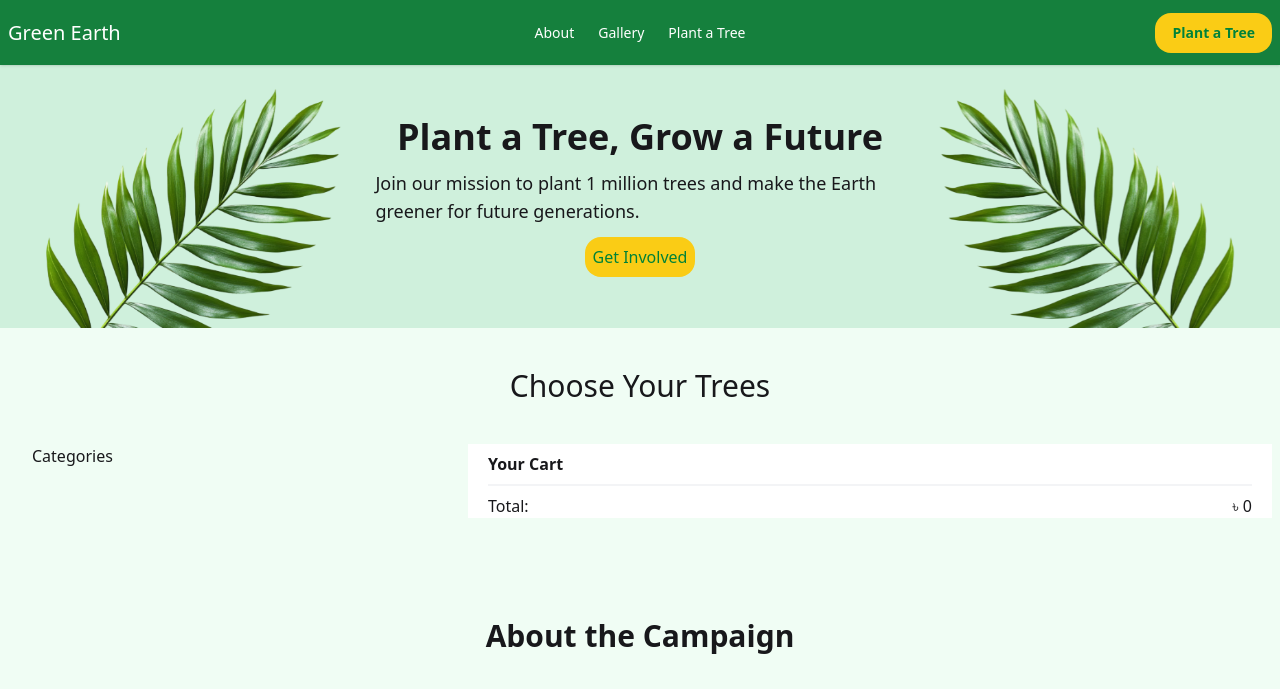
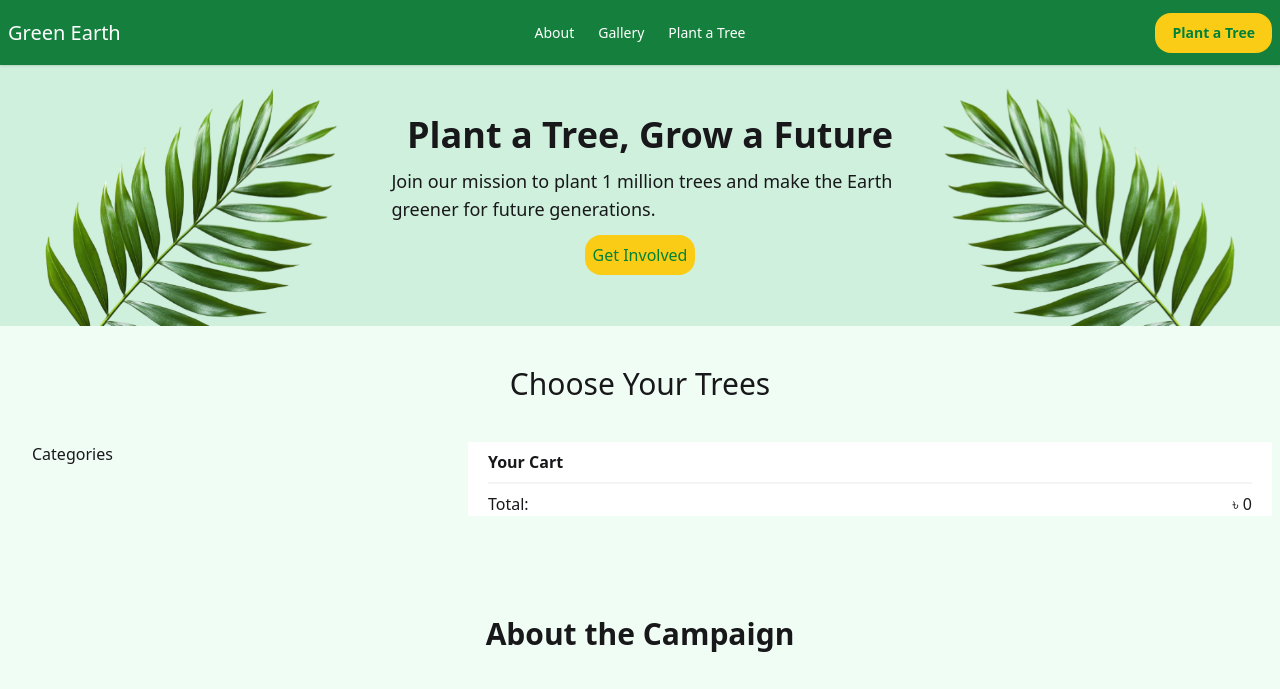
Before and after one commit to bishal040/Green-Earth, a plain HTML site: page index.html in a window 1280 px wide. Shown: the top 689 px of the page. Drawn offline with nearby package versions, Linux system fonts and the light colour scheme; no server answers.

Commit message:
Final touch

```diff
--- a/index.html
+++ b/index.html
@@ -43,8 +43,8 @@
 <div class="bg-[#CFF0DC] flex flex-col md:flex-row justify-between items-center w-full ">
     <div class="slide-in-left"><img src="assets/hero-leaf1.png" alt=""></div>
     <div class=" flex flex-col items-center">
-      <p class="text-4xl font-bold mb-3">Plant a Tree, Grow a Future</p>
-      <p class="text-lg mb-3">Join our mission to plant 1 million trees and make the Earth greener for future
+      <p class="text-4xl font-bold mb-3 ml-5">Plant a Tree, Grow a Future</p>
+      <p class="text-lg mb-3 ml-5">Join our mission to plant 1 million trees and make the Earth greener for future
         generations.</p>
         <button class="bg-[#FACC15] p-2 rounded-2xl text-green-700 cursor-pointer"><a href="#plant-cards">Get Involved</a></button>
 </div>
```
